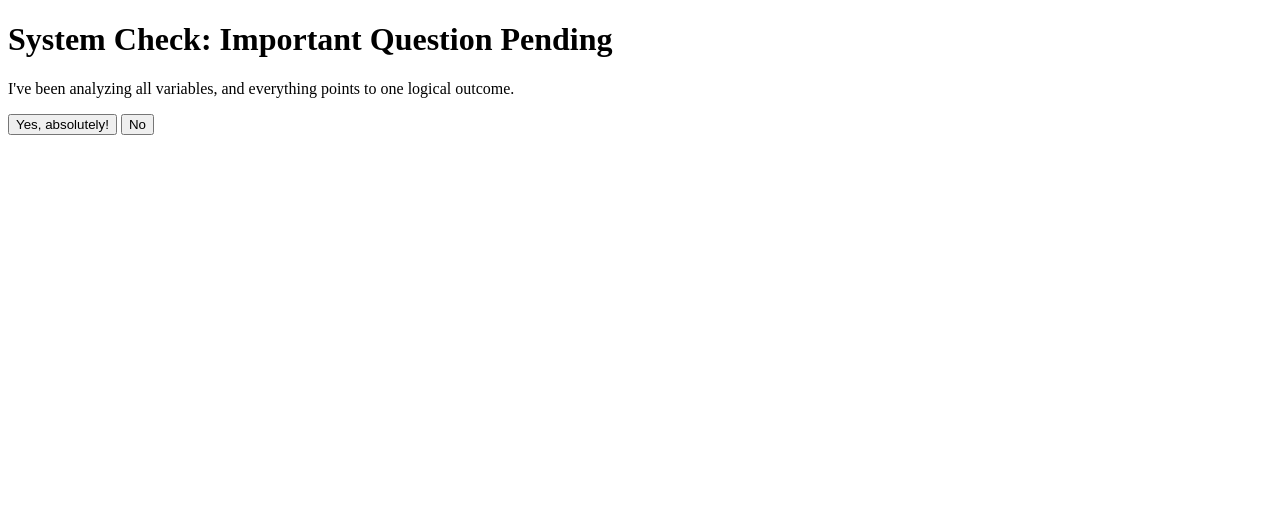
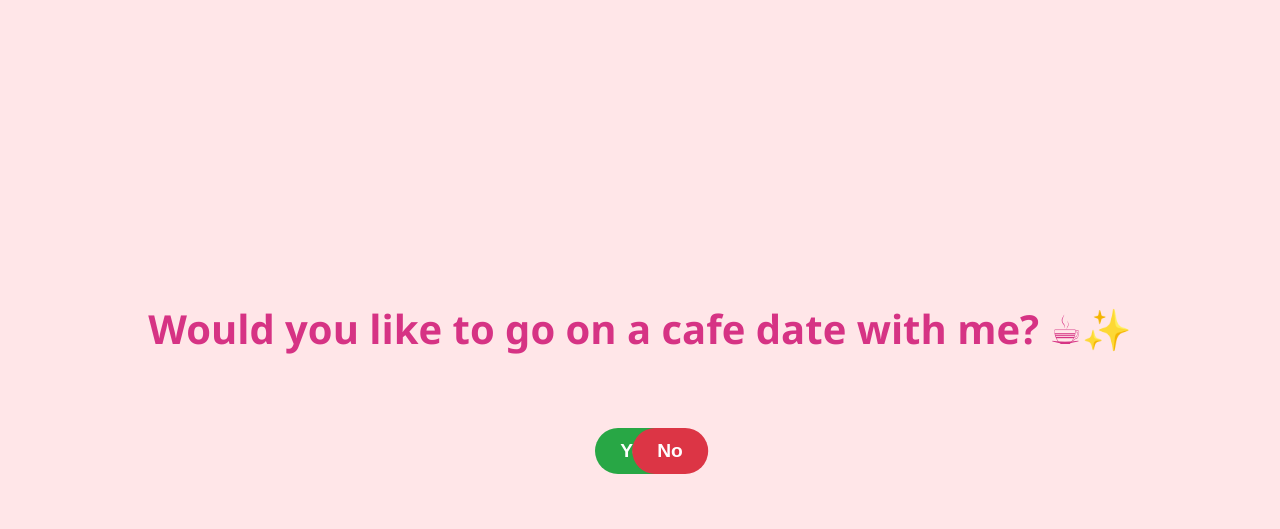
Before and after one commit to ynrl2098-ctrl/phaser-game, a plain HTML site: page index.html in a window 1280 px wide. Drawn offline with Linux system fonts and the light colour scheme.

Commit message:
Update index.html

```diff
--- a/index.html
+++ b/index.html
@@ -1,27 +1,117 @@
 <!DOCTYPE html>
 <html lang="en">
 <head>
-    <meta charset="UTF-8">
-    <meta name="viewport" content="width=device-width, initial-scale=1.0">
-    <title>A Special Question</title>
-    <link rel="stylesheet" href="style.css">
+  <meta charset="UTF-8">
+  <meta name="viewport" content="width=device-width, initial-scale=1.0">
+  <title>Cafe Date?</title>
+  <style>
+    body {
+      display: flex;
+      flex-direction: column;
+      align-items: center;
+      justify-content: center;
+      height: 100vh;
+      margin: 0;
+      font-family: 'Segoe UI', Tahoma, Geneva, Verdana, sans-serif;
+      background-color: #ffe6e8;
+      text-align: center;
+    }
+
+    h1 {
+      color: #d63384;
+      font-size: 2.5rem;
+      margin-bottom: 20px;
+    }
+
+    .btn-container {
+      position: relative;
+      width: 300px;
+      height: 150px;
+      display: flex;
+      justify-content: center;
+      align-items: center;
+      gap: 20px;
+    }
+
+    button {
+      padding: 12px 25px;
+      font-size: 1.2rem;
+      font-weight: bold;
+      border: none;
+      border-radius: 25px;
+      cursor: pointer;
+      transition: transform 0.2s ease;
+    }
+
+    #yesBtn {
+      background-color: #28a745;
+      color: white;
+    }
+
+    #yesBtn:hover {
+      transform: scale(1.1);
+    }
+
+    #noBtn {
+      background-color: #dc3545;
+      color: white;
+      position: absolute;
+      top: 50%;
+      left: 60%;
+      transform: translate(-50%, -50%);
+      transition: top 0.15s ease, left 0.15s ease;
+    }
+
+    #responseMessage {
+      margin-top: 20px;
+      font-size: 1.5rem;
+      color: #d63384;
+      display: none;
+    }
+  </style>
 </head>
 <body>
-    <!-- Vintage Rangoli Background Overlay -->
-    <div class="vintage-bg">
-        <div class="rangoli-pattern"></div>
-    </div>
 
-    <div class="container" id="main-container">
-        <div id="step-content">
-            <h1 id="quote-title">System Check: Important Question Pending</h1>
-            <p id="quote-text">I've been analyzing all variables, and everything points to one logical outcome.</p>
-        </div>
-        <div class="button-group">
-            <button id="yes-btn">Yes, absolutely!</button>
-            <button id="no-btn">No</button>
-        </div>
-    </div>
-    <script src="script.js"></script>
+  <h1 id="question">Would you like to go on a cafe date with me? ☕✨</h1>
+
+  <div class="btn-container">
+    <button id="yesBtn">Yes!</button>
+    <button id="noBtn">No</button>
+  </div>
+
+  <div id="responseMessage">Yay! Can't wait for our date! ☕❤️</div>
+
+  <script>
+    const noBtn = document.getElementById('noBtn');
+    const yesBtn = document.getElementById('yesBtn');
+    const responseMessage = document.getElementById('responseMessage');
+    const question = document.getElementById('question');
+
+    // Move the "No" button randomly when mouse enters or touches it
+    function moveButton() {
+      // Keep inside screen bounds
+      const padding = 50;
+      const maxX = window.innerWidth - noBtn.offsetWidth - padding;
+      const maxY = window.innerHeight - noBtn.offsetHeight - padding;
+
+      const randomX = Math.max(padding, Math.floor(Math.random() * maxX));
+      const randomY = Math.max(padding, Math.floor(Math.random() * maxY));
+
+      noBtn.style.position = 'fixed';
+      noBtn.style.left = `${randomX}px`;
+      noBtn.style.top = `${randomY}px`;
+    }
+
+    noBtn.addEventListener('mouseenter', moveButton);
+    noBtn.addEventListener('touchstart', moveButton);
+
+    // Show celebration message on "Yes" click
+    yesBtn.addEventListener('click', () => {
+      question.style.display = 'none';
+      document.querySelector('.btn-container').style.display = 'none';
+      responseMessage.style.display = 'block';
+    });
+  </script>
+
 </body>
 </html>
```
